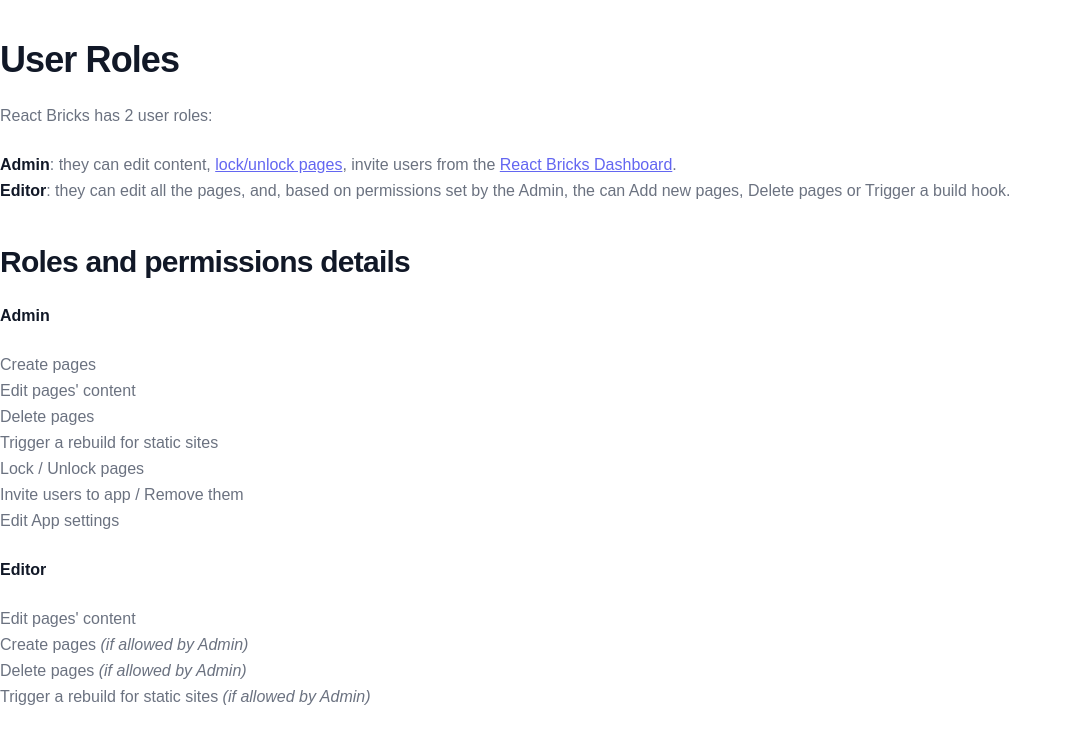
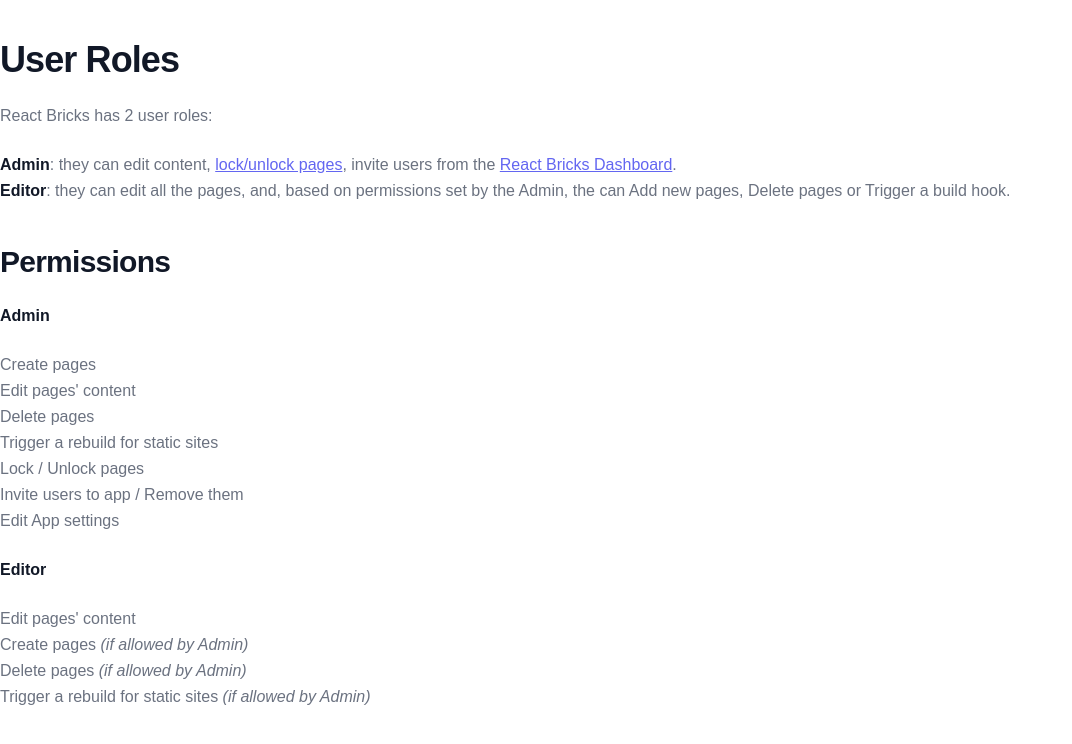
Before and after one commit to ReactBricks/react-bricks-docs, a Next.js app: page /docs/admin-dashboard/user-roles in a window 1280 px wide. Shown: the top 744 px of the page, without its empty margins (0-1072 px from the left). Built offline with nearby package versions, Linux system fonts and the light colour scheme.

Commit message:
User roles - updated Permissions title

```diff
--- a/pages/docs/admin-dashboard/user-roles.mdx
+++ b/pages/docs/admin-dashboard/user-roles.mdx
@@ -10,7 +10,7 @@
 - **Admin**: they can edit content, [lock/unlock pages](pages#locked-pages), invite users from the [React Bricks Dashboard](/docs/getting-started/react-bricks-dashboard).
 - **Editor**: they can edit all the pages, and, based on permissions set by the Admin, the can Add new pages, Delete pages or Trigger a build hook.
 
-## Roles and permissions details
+## Permissions
 
 **Admin**
 
```
